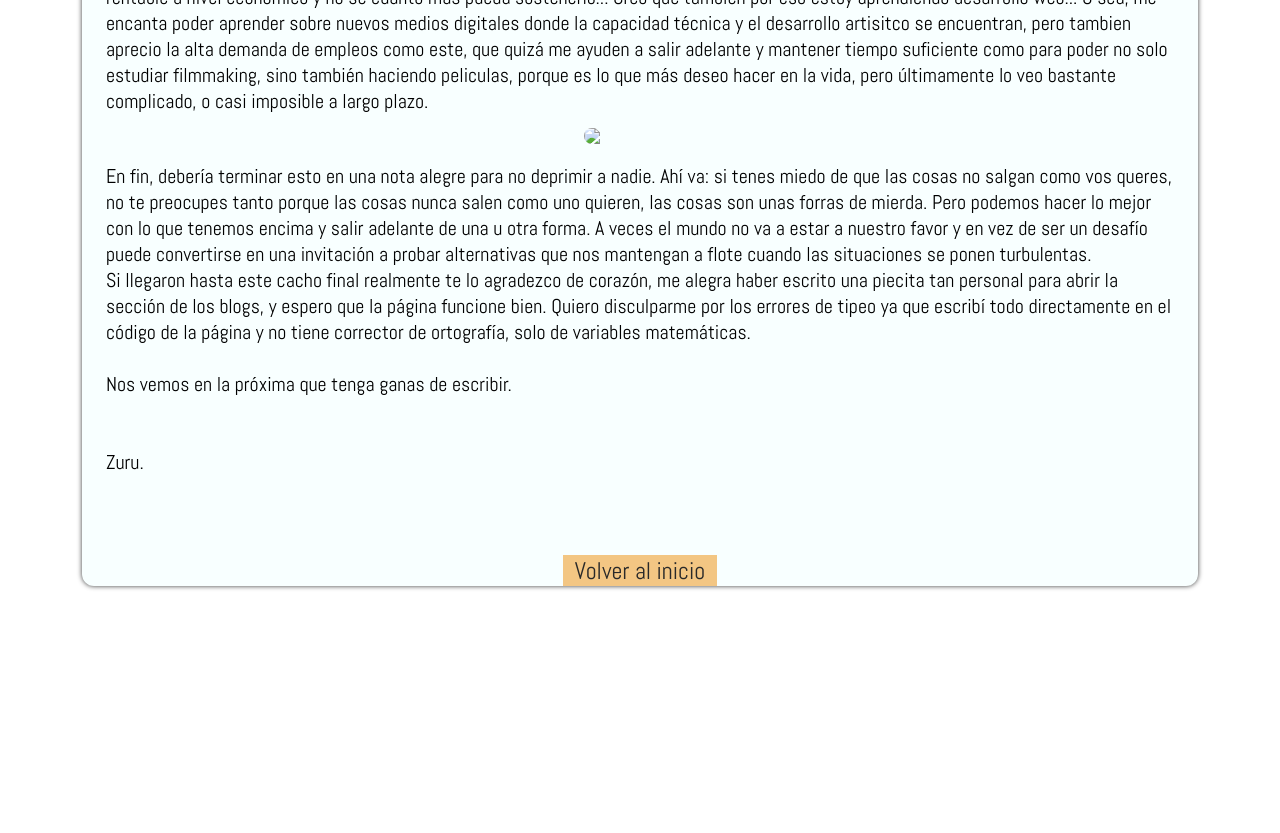
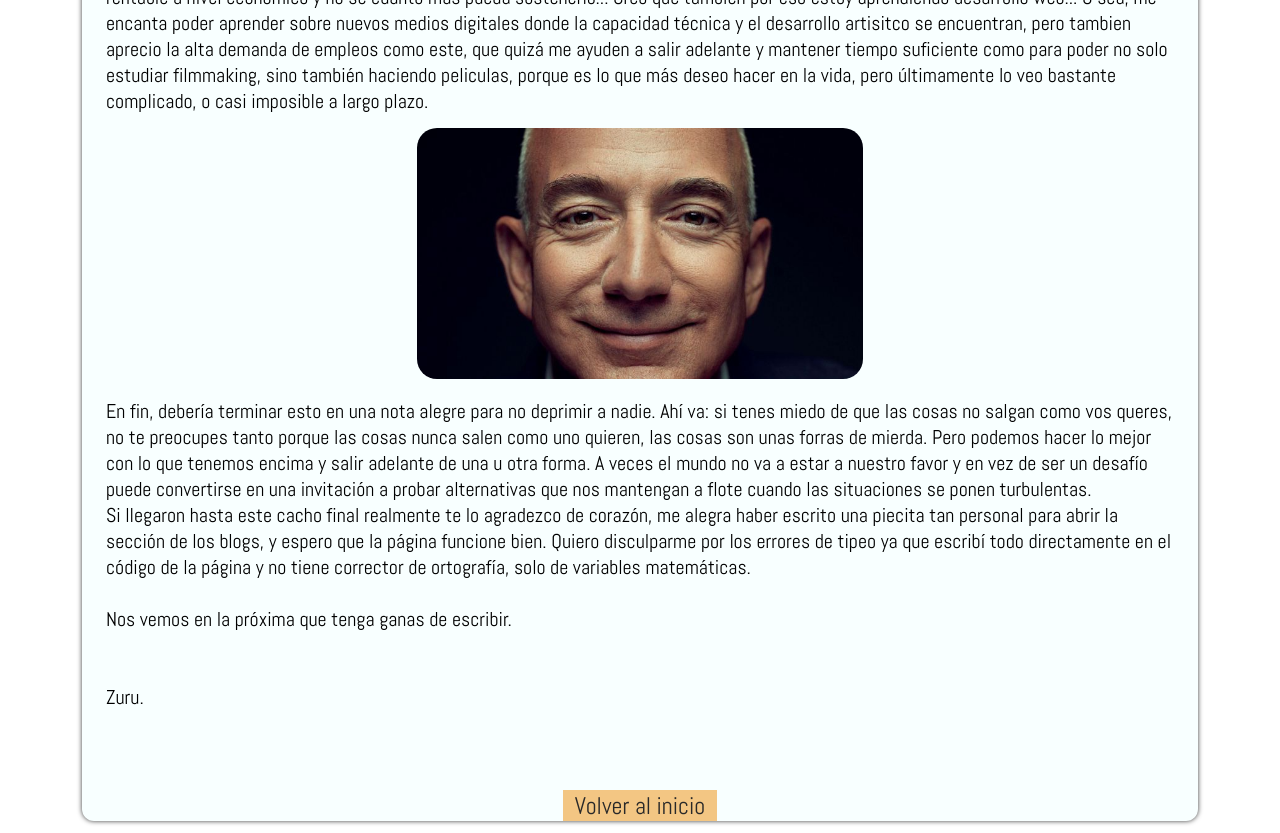
Before and after one commit to zurugg/portfoliodezuru, a plain HTML site: page blogs/blog1.html in a window 1280 px wide. Shown: the part 1660-2493 px from the top of the page. Before the commit the page ends 2258 px from the top, so only its background shows below. Drawn offline with Linux system fonts and the light colour scheme.

Commit message:
Update blog1.html

```diff
--- a/blogs/blog1.html
+++ b/blogs/blog1.html
@@ -83,7 +83,7 @@
 
 </p>
 
-<img id="jeff-bezos-1" src="./blogs/blogs-images/jeff-bezos.jpg">
+<img id="jeff-bezos-1" src="../blogs/blogs-images/jeff-bezos.jpg">
 <br>
 
 <p class="texto">En fin, debería terminar esto en una nota alegre para no deprimir a nadie. Ahí va: si tenes miedo de que las cosas no salgan como vos queres, no te preocupes tanto porque
```
